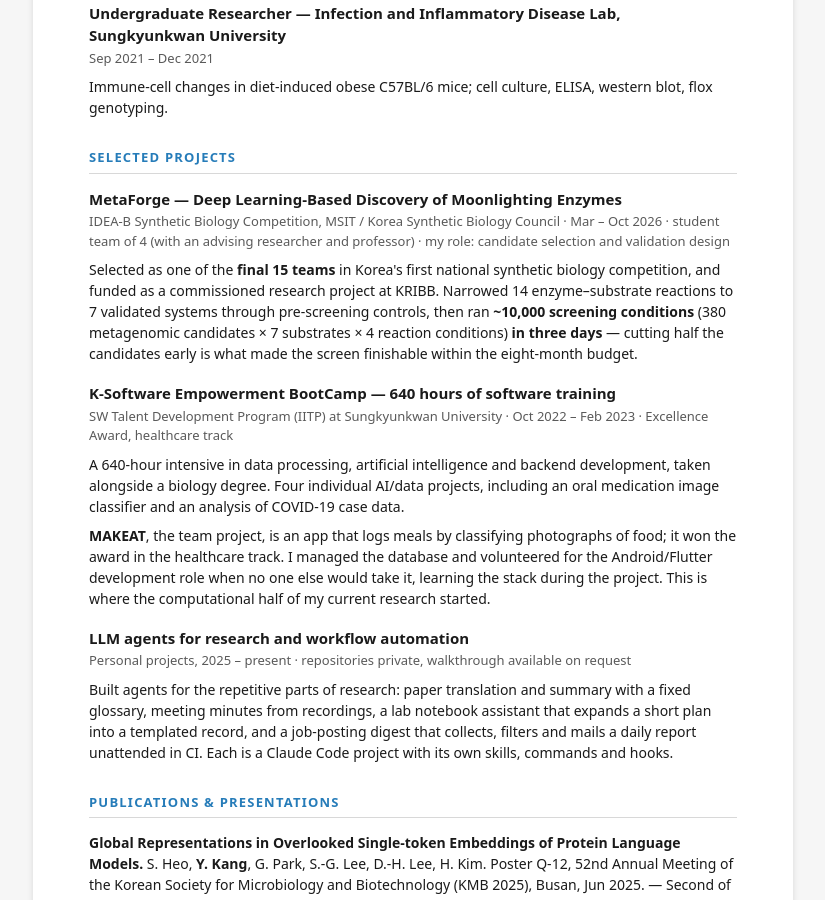
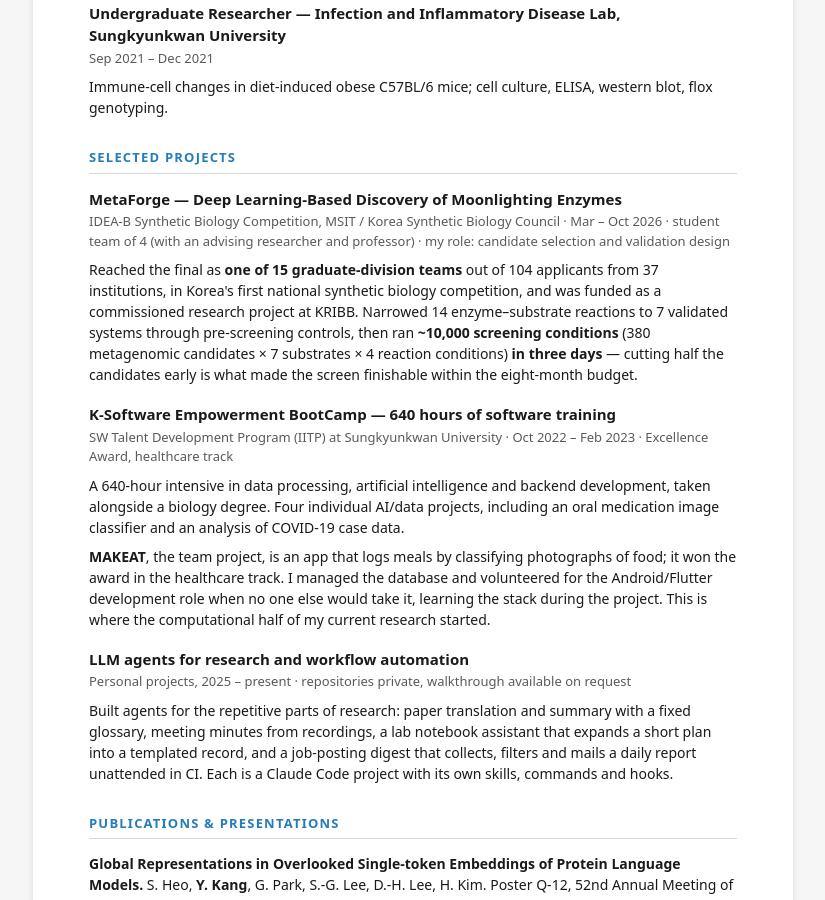
Before and after one commit to TinyKRex/tinykrex.github.io, a Jekyll site: the page built from cv.html, in a window 1280 px wide and 900 px high, scrolled down 2126 px. Shown: the whole window, without its empty margins (227-1052 px from the left). Built offline with Jekyll 4.4.1, drawn with Linux system fonts in a browser that asks for light colours.

Commit message:
site: IDEA-B 본선 진출 규모를 공식 발표 기준으로 기재

```diff
--- a/cv-kr.html
+++ b/cv-kr.html
@@ -227,8 +227,8 @@ permalink: /cv-kr.html
     <p class="meta">2026 합성생물학 경진대회 IDEA-B (과기정통부·한국합성생물학발전협의회) &middot;
     2026.03 &ndash; 2026.10 &middot; 학생 4인 팀(지도연구원·지도교수 포함 6명) &middot;
     후보 선정 및 검증 실험 설계 담당</p>
-    <p>국내 첫 합성생물학 경진대회에서 <strong>최종 15팀</strong>에 선정되어 KRIBB 위탁연구개발과제로
-    수행했습니다. 효소-기질 반응 14개를 사전 대조실험으로 7개 반응계까지 좁힌 뒤, 메타게놈 후보 380종
+    <p>국내 첫 합성생물학 경진대회에서 104개 팀 중 <strong>대학원생 부문 본선 15팀</strong>에 올랐고,
+    KRIBB 위탁연구개발과제로 수행했습니다. 효소-기질 반응 14개를 사전 대조실험으로 7개 반응계까지 좁힌 뒤, 메타게놈 후보 380종
     &times; 기질 7종 &times; 반응조건 4종, <strong>약 1만 개 조건을 3일 만에</strong> 스크리닝했습니다.
     초기 후보의 절반을 먼저 덜어낸 판단이 8개월의 기간과 예산 안에서 실험을 끝낼 수 있게 했습니다.</p>
   </div>
--- a/cv.html
+++ b/cv.html
@@ -194,8 +194,9 @@ permalink: /cv.html
     <p class="meta">IDEA-B Synthetic Biology Competition, MSIT / Korea Synthetic Biology Council
     &middot; Mar &ndash; Oct 2026 &middot; student team of 4 (with an advising researcher and professor)
     &middot; my role: candidate selection and validation design</p>
-    <p>Selected as one of the <strong>final 15 teams</strong> in Korea's first national synthetic
-    biology competition, and funded as a commissioned research project at KRIBB. Narrowed 14
+    <p>Reached the final as <strong>one of 15 graduate-division teams</strong> out of 104 applicants
+    from 37 institutions, in Korea's first national synthetic biology competition, and was funded as a
+    commissioned research project at KRIBB. Narrowed 14
     enzyme&ndash;substrate reactions to 7 validated systems through pre-screening controls, then ran
     <strong>~10,000 screening conditions</strong> (380 metagenomic candidates &times; 7 substrates
     &times; 4 reaction conditions) <strong>in three days</strong> &mdash; cutting half the candidates
```
Also changed, not shown: projects.md (+3 -2 lines), 2 other files.
